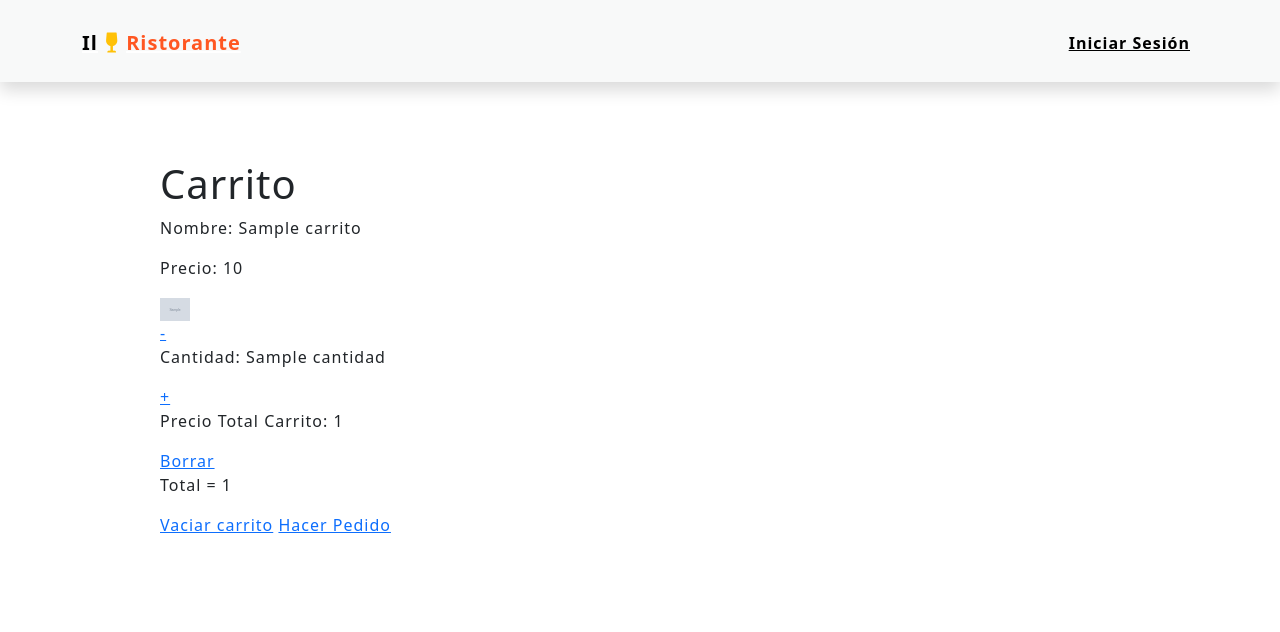
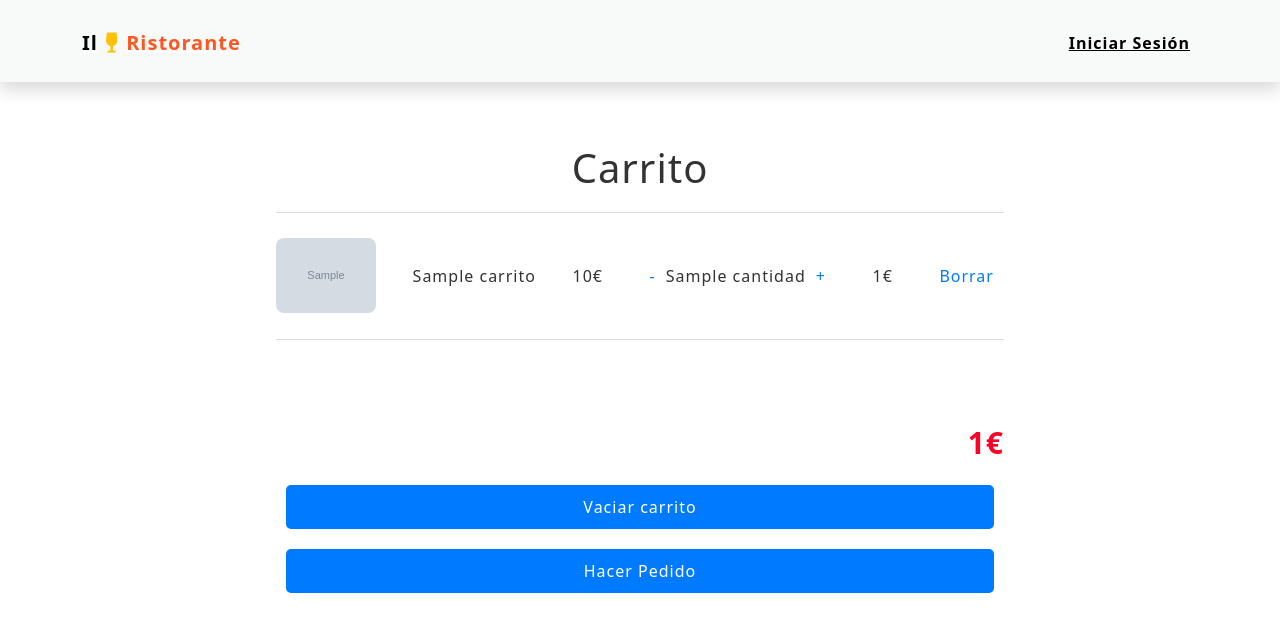
Before and after one commit to MiguelHurtadoDevelop/ProyectoSymfony, a Symfony app: template templates/carrito/carrito.html.twig in a window 1280 px wide. Shown: the top 632 px of the page. Run offline with Twig, Linux system fonts and the light colour scheme; the template is opened without the code that fills it: most values are stand-ins (such as "Sample title", 1, 10 or a date in 2020); grey boxes marked "Sample" are stand-in pictures; some libraries are stand-ins or nearby versions.

Commit message:
Estilos carrito

```diff
--- a/templates/carrito/carrito.html.twig
+++ b/templates/carrito/carrito.html.twig
@@ -11,23 +11,26 @@
         {% if carrito is not empty %}
             <div class="carrito">
                 {% for producto in carrito %}
-                    <p class="nombre">Nombre: {{ producto.nombre }}</p>
-                    <p class="precio">Precio: {{ producto.precio }}</p>
-                    <div>
-                        <a href="/productos/{{ producto.id }}"><img src="/img/{{ producto.imagen }}" class="imagen"></a>
+                    <div class="producto">
+                        <p class="imagenContainer">
+                            <a href="/productos/{{ producto.id }}"><img src="/img/{{ producto.imagen }}" class="imagen"></a>
+                        </p>
+                        <p class="nombre">{{ producto.nombre }}</p>
+                        <p class="precio">{{ producto.precio }}€</p>
+                        <div class="cantidad">
+                            <a class="anadirOQuitar" href="/carrito/restarCantidad/{{producto.id}}">-</a>
+                            <p class="cantidad">{{producto.cantidad}}</p>
+                            <a class="anadirOQuitar" href="/carrito/sumarCantidad/{{producto.id}}">+</a>
+                        </div>
+
+                        <p class="precioTotal">{{producto.totalPorProducto}}€</p>
+                        <p><a class="borrar" href="/carrito/borrar/{{producto.id}}">Borrar</a></p>
+
+                        {% set totalCarrito = totalCarrito + producto.totalPorProducto %}
                     </div>
-                    <div>
-                        <a class="anadirOQuitar" href="/carrito/restarCantidad/{{producto.id}}">-</a>
-                        <p class="cantidad">Cantidad: {{producto.cantidad}}</p>
-                        <a class="anadirOQuitar" href="/carrito/sumarCantidad/{{producto.id}}">+</a>
-                    </div>
-                    <p class="precioTotal">Precio Total Carrito: {{producto.totalPorProducto}}</p>
-                    <a class="borrar" href="/carrito/borrar/{{producto.id}}">Borrar</a>
-
-                    {% set totalCarrito = totalCarrito + producto.totalPorProducto %}
                 {% endfor %}
             </div>
-            <p class="totalCarrrito">Total = {{ totalCarrito }}</p>
+            <p class="totalCarrrito">{{ totalCarrito }}€</p>
             <a class="vaciarORealizar" href="/carrito/vaciar">Vaciar carrito</a>
             <a class="vaciarORealizar" href="/pedidos/realizar-pedido/{{ totalCarrito }}">Hacer Pedido</a>
             {% if error is defined %}
@@ -37,4 +40,96 @@
             <p class="sinProductos">No hay productos disponibles en el carrito.</p>
         {% endif %}
     </main>
+
+    <style>
+        main {
+            max-width: 60%;
+            margin: 0 auto;
+            padding: 10vh 20px 20px;
+        }
+
+        .titulo {
+            text-align: center;
+            color: #333;
+        }
+
+        .producto{
+            display: flex;
+            justify-content: space-between;
+            align-items: center;
+            width: 100%;
+            padding-top: 15px;
+            border-top: 1px solid gainsboro;
+            border-bottom: 1px solid gainsboro;
+        }
+
+        .cantidad{
+            display: flex;
+        }
+
+        .carrito {
+            margin-top: 20px;
+        }
+
+        .nombre, .precio, .cantidad, .precioTotal, .totalCarrrito, .sinProductos, .borrar, .anadirOQuitar, .vaciarORealizar {
+            font-size: 16px;
+            color: #333;
+        }
+
+        .imagen {
+            width: 100px!important;
+            object-fit: cover;
+            height: auto;
+            display: block;
+            margin: 10px auto;
+            border-radius: 8px;
+        }
+
+        .imagen:hover{
+            filter: brightness(0.5);
+        }
+
+        .anadirOQuitar, .borrar, .vaciarORealizar {
+            text-decoration: none;
+            color: #007bff;
+            margin-right: 10px;
+            margin-left: 10px;
+        }
+
+        .borrar:hover{
+            text-decoration: underline;
+        }
+
+        .anadirOQuitar:hover, .borrar:hover, .vaciarORealizar:hover {
+            color: #0056b3;
+        }
+
+        .totalCarrrito {
+            font-size: 30px;
+            font-weight: bold;
+            text-align: right;
+            margin-top: 10vh;
+            color: #ff0026;
+        }
+
+        .sinProductos {
+            text-align: center;
+            font-style: italic;
+        }
+
+        .vaciarORealizar {
+            display: block;
+            margin-top: 20px;
+            text-align: center;
+            background-color: #007bff;
+            color: #fff;
+            padding: 10px 20px;
+            border-radius: 5px;
+        }
+
+        .vaciarORealizar:hover {
+            background-color: #0056b3;
+        }
+
+    </style>
 {% endblock %}
```
